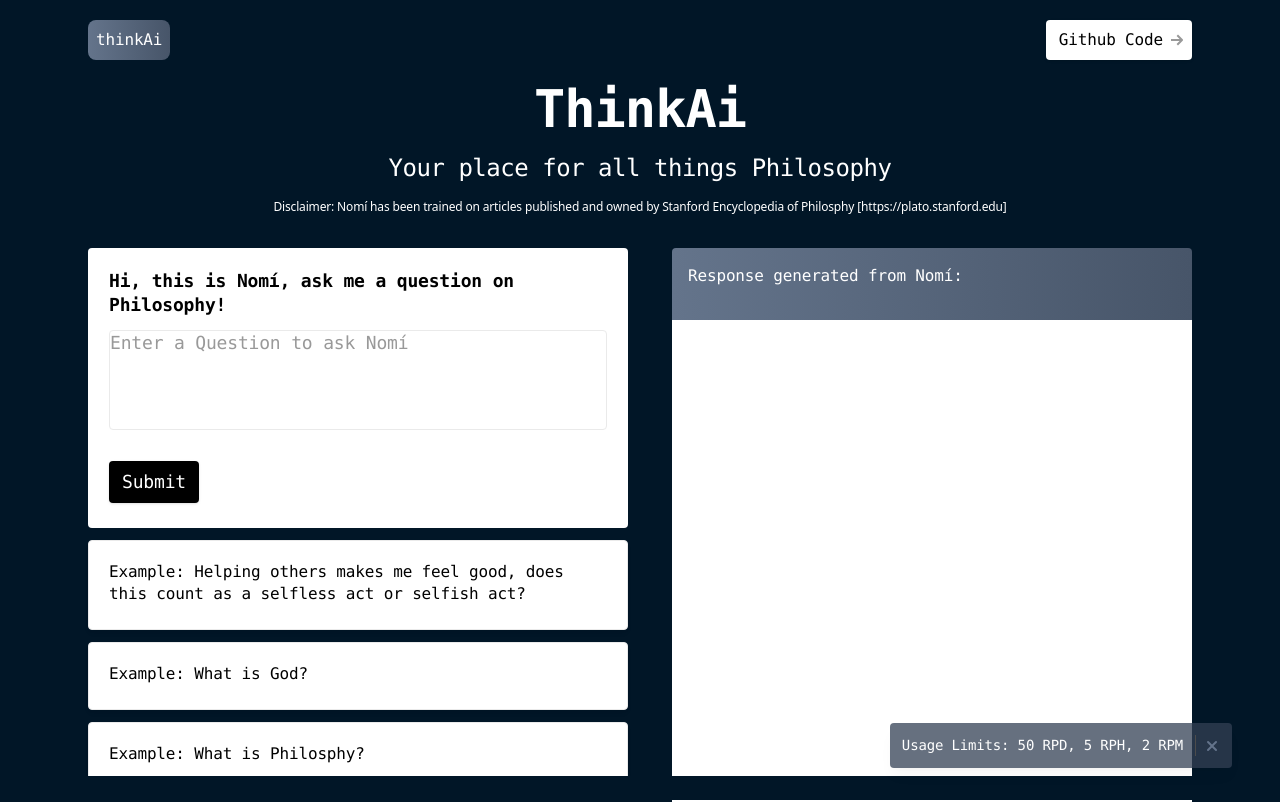
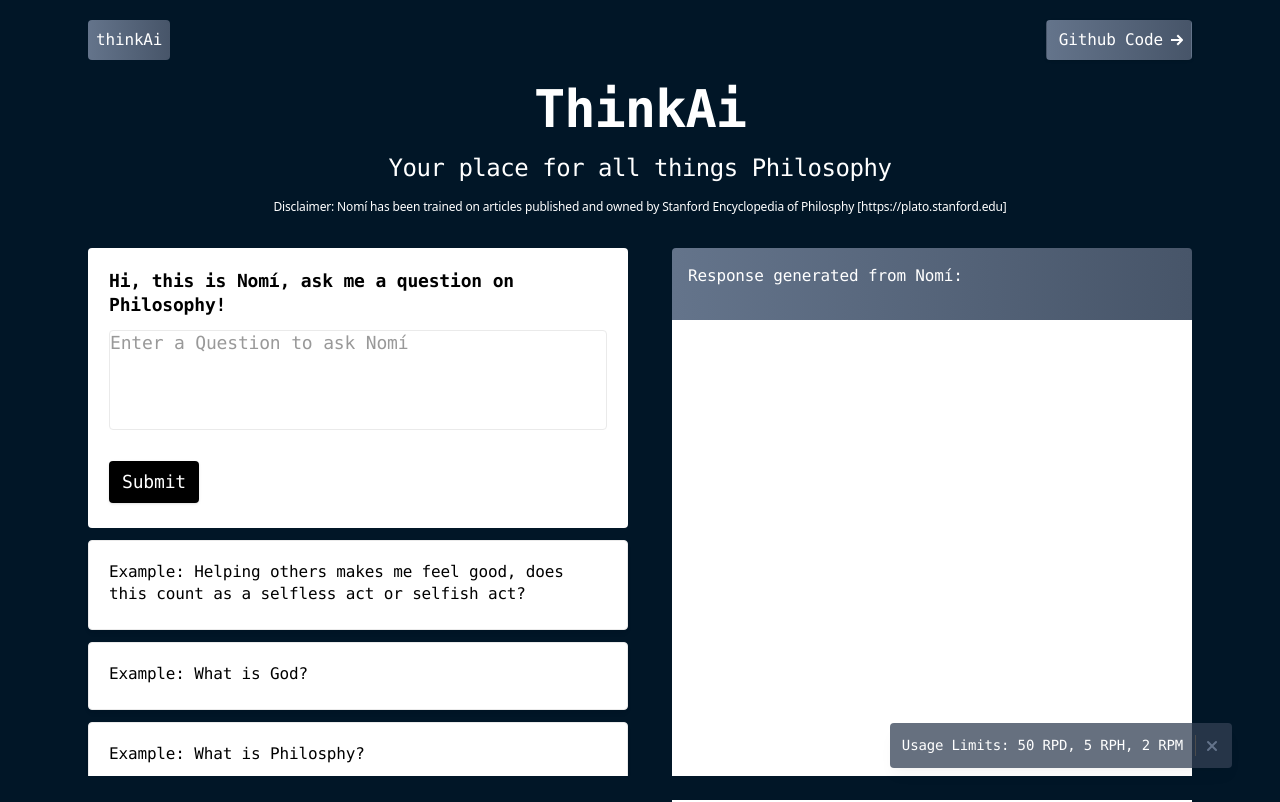
Before and after one commit to maanvithag/think-ai-ui, a Next.js app: page / in a window 1280 px wide. Built offline with nearby package versions, Linux system fonts and the light colour scheme.

Commit message:
clean up

```diff
--- a/components/header.tsx
+++ b/components/header.tsx
@@ -24,9 +24,9 @@ export default function Header() {
             {/* Github links */}
             <ul className="flex grow justify-end flex-wrap items-center">
               <li>
-                <Link href="https://github.com/maanvithag/thought-realm" className="btn-sm font-mono text-black bg-white hover:bg-gray-800 ml-3">
+                <Link href="https://github.com/maanvithag/thought-realm" className="btn-sm font-mono text-white bg-gradient-to-r from-slate-500 to-slate-600 ml-3">
                   <span>Github Code</span>
-                  <svg className="w-3 h-3 fill-current text-gray-400 shrink-0 ml-2 -mr-1" viewBox="0 0 12 12" xmlns="http://www.w3.org/2000/svg">
+                  <svg className="w-3 h-3 fill-current text-white shrink-0 ml-2 -mr-1" viewBox="0 0 12 12" xmlns="http://www.w3.org/2000/svg">
                     <path d="M11.707 5.293L7 .586 5.586 2l3 3H0v2h8.586l-3 3L7 11.414l4.707-4.707a1 1 0 000-1.414z" fillRule="nonzero" />
                   </svg>
                 </Link>
--- a/components/logo.tsx
+++ b/components/logo.tsx
@@ -3,7 +3,7 @@ import Link from 'next/link'
 export default function Logo() {
   return (
     <Link href="/" className="block" aria-label="ThinkAI">
-      <div className="rounded-lg p-2 bg-gradient-to-r from-slate-500 to-slate-600">
+      <div className="rounded p-2 bg-gradient-to-r from-slate-500 to-slate-600">
         <h4 className="font-mono text-white ">
           thinkAi
         </h4>
```
